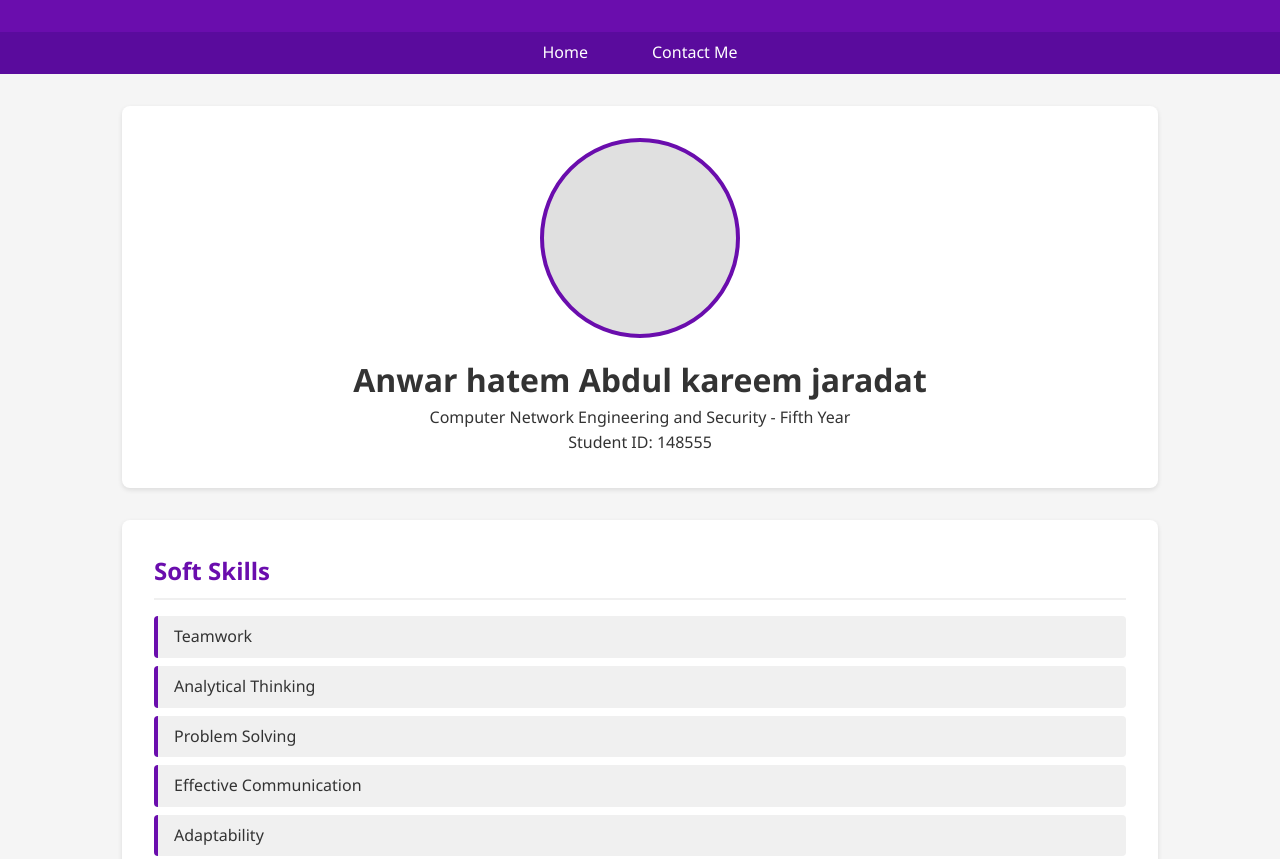
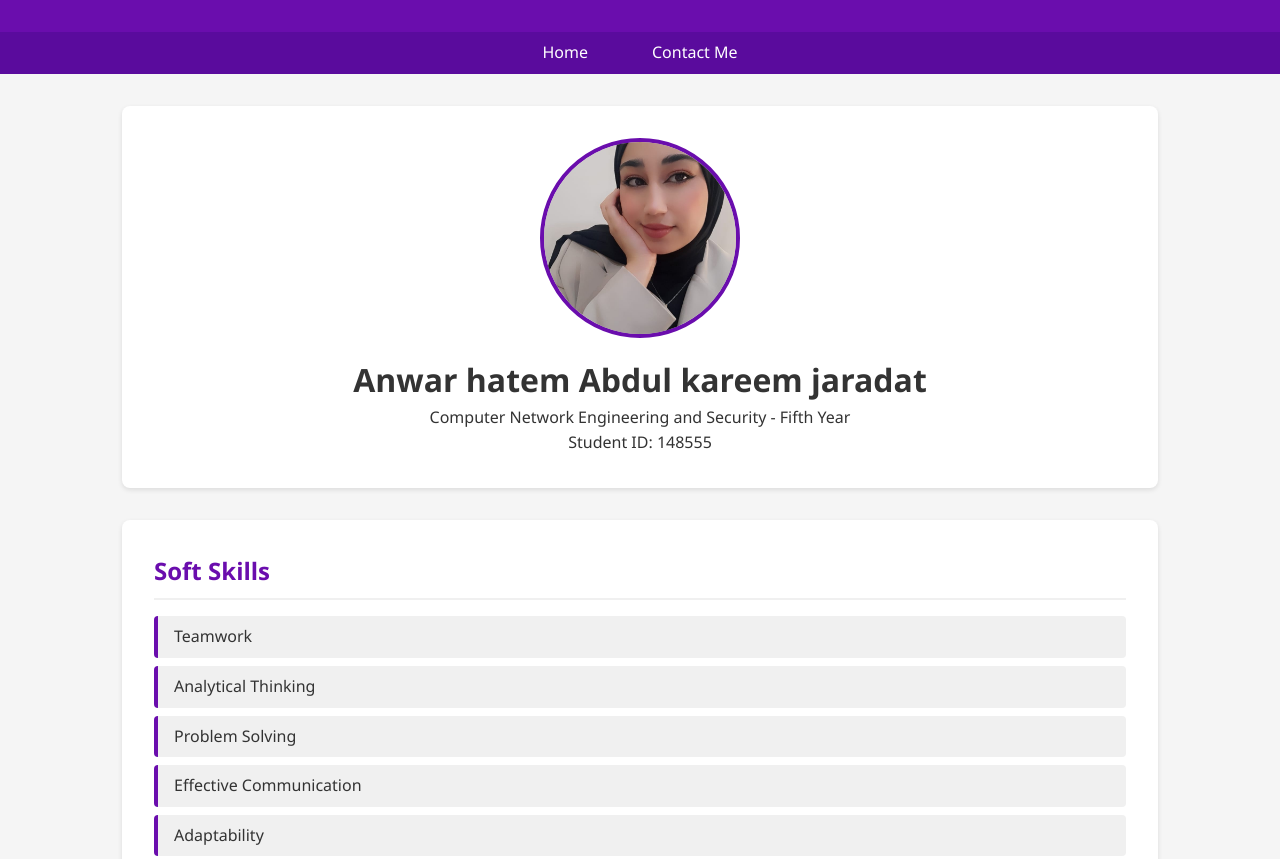
Before and after one commit to Anwarhatem2002/ahkareemjaradat22-github.jo, a plain HTML site: page index.html in a window 1280 px wide. Shown: the top 859 px of the page. Drawn offline with Linux system fonts and the light colour scheme.

Commit message:
Update index.html

```diff
--- a/index.html
+++ b/index.html
@@ -164,7 +164,7 @@
 
     <div class="container">
         <div class="section profile">
-            <div class="profile-img"></div>
+            <img src="https://raw.githubusercontent.com/Anwarhatem2002/ahkareemjaradat22-github.jo/refs/heads/main/95c49b93-097f-41ef-89ca-c829d8399b7a.jpg" alt="Anwar Jaradat" class="profile-img">
             <h1>Anwar hatem Abdul kareem jaradat</h1>
             <p>Computer Network Engineering and Security - Fifth Year</p>
             <p>Student ID: 148555</p>
@@ -233,4 +233,5 @@
         <p>© 2023 Anwar hatem Abdul kareem jaradat. All rights reserved.</p>
     </footer>
 </body>
+
 </html>
```
